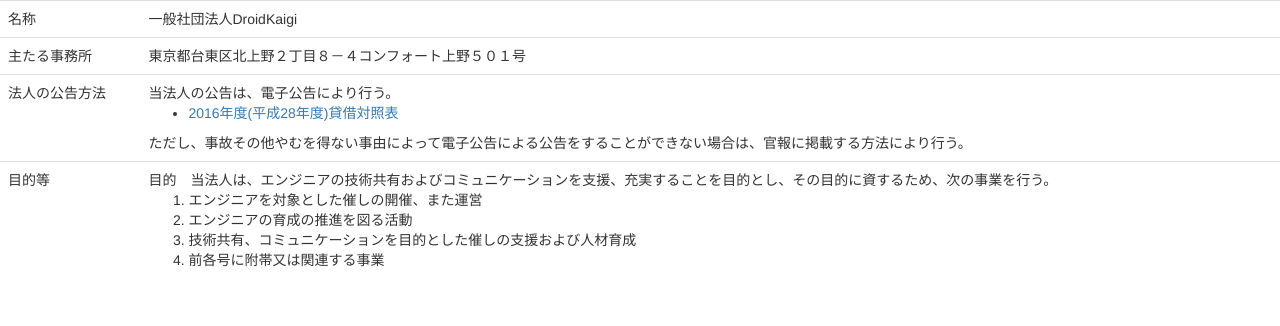
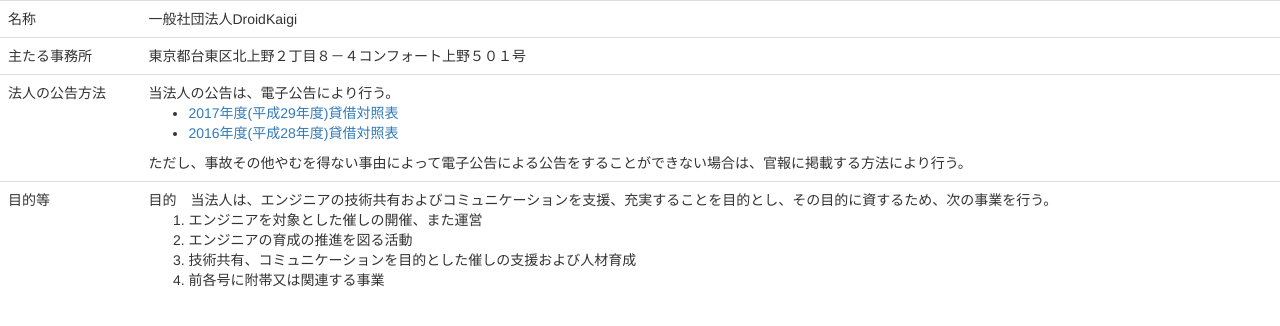
Before and after one commit to roishi2j2/association-site, a plain HTML site: page index.html in a window 1280 px wide. Drawn offline with nearby package versions, Linux system fonts and the light colour scheme.

Commit message:
add an annual barance sheet of 2017

```diff
--- a/index.html
+++ b/index.html
@@ -20,6 +20,7 @@
                 <td>法人の公告方法</td>
                 <td>当法人の公告は、電子公告により行う。<br />
                     <ul>
+                        <li><a href="report/2017-bs.pdf">2017年度(平成29年度)貸借対照表</a></li>
                         <li><a href="report/2016-bs.pdf">2016年度(平成28年度)貸借対照表</a></li>
                     </ul>
                     ただし、事故その他やむを得ない事由によって電子公告による公告をすることができない場合は、官報に掲載する方法により行う。</td>
```
Also changed, not shown: 1 other file.
